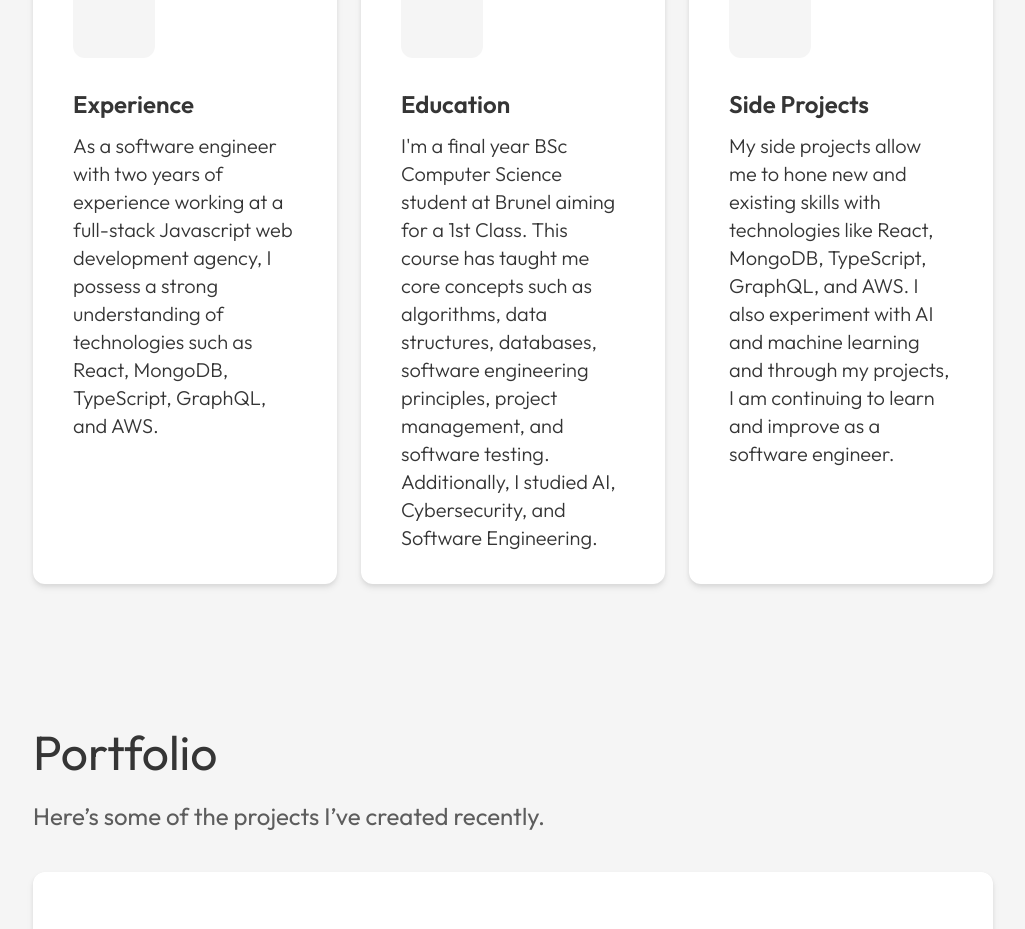
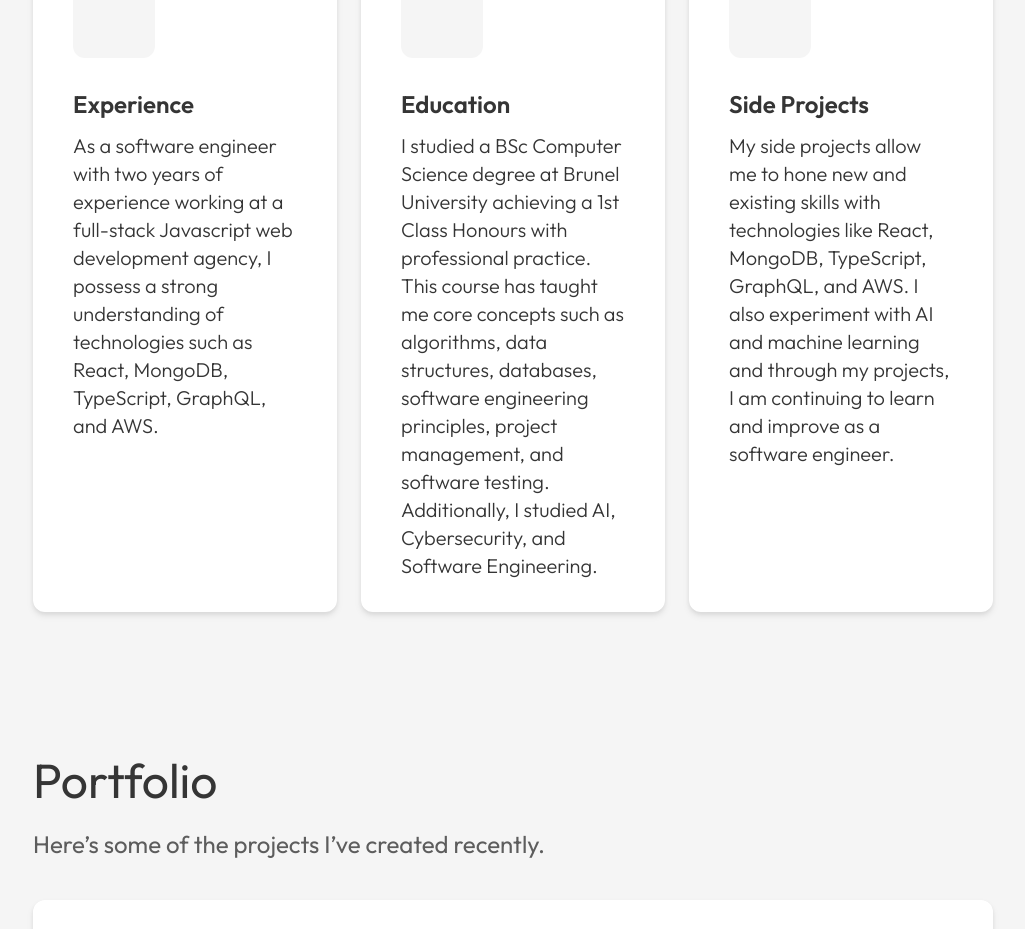
Before and after one commit to Murad-code/portfolio-site, a Next.js app: page / in a window 1280 px wide. Shown: the part 860-1789 px from the top of the page, without its empty margins (127-1152 px from the left). Built offline with nearby package versions, Linux system fonts and the light colour scheme; some icons are missing.

Commit message:
Updated aboutme info and cv for grad

```diff
--- a/src/Components/About.tsx
+++ b/src/Components/About.tsx
@@ -37,11 +37,12 @@ function About() {
         </div>
         <h4 className="mt-6 text-2xl font-semibold">Education</h4>
         <p className="mt-3 text-xl font-light	">
-          I'm a final year BSc Computer Science student at Brunel aiming for a
-          1st Class. This course has taught me core concepts such as algorithms,
-          data structures, databases, software engineering principles, project
-          management, and software testing. Additionally, I studied AI,
-          Cybersecurity, and Software Engineering.
+          I studied a BSc Computer Science degree at Brunel University achieving
+          a 1st Class Honours with professional practice. This course has taught
+          me core concepts such as algorithms, data structures, databases,
+          software engineering principles, project management, and software
+          testing. Additionally, I studied AI, Cybersecurity, and Software
+          Engineering.
         </p>
       </div>
       <div className="mt-8 rounded-xl bg-white px-10 py-8 drop-shadow-md backdrop-blur-md md:ml-6 md:mt-0 md:w-1/3">
```
Also changed, not shown: 1 other file (tests, documents, lock files or other folders).
